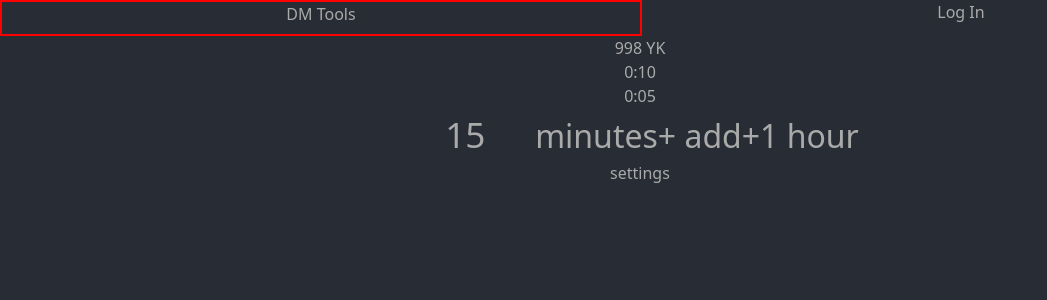
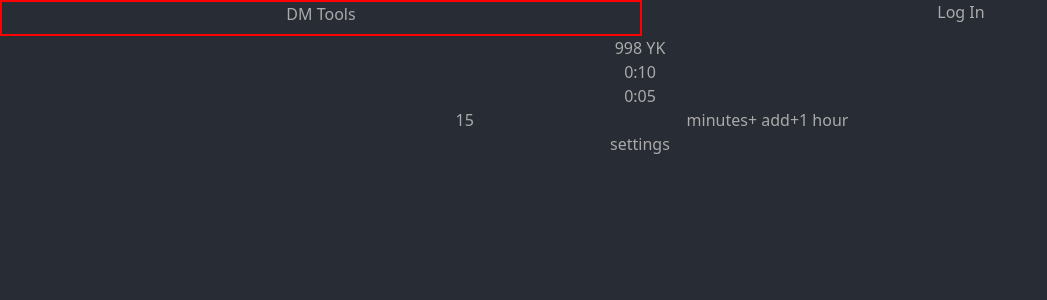
Before and after one commit to ignu/dm-tools, a React (Create React App) app: page / in a window 1280 px wide. Shown: the top 300 px of the page, without its empty margins (0-1047 px from the left). Built offline with nearby package versions, Linux system fonts and the light colour scheme; no server answers.

Commit message:
Add more tailwind

```diff
--- a/src/components/Timer.tsx
+++ b/src/components/Timer.tsx
@@ -2,19 +2,6 @@ import React, { useEffect, useState } from 'react';
 import styled from 'styled-components';
 import { getTime } from '../lib/dateUtil';
 import { useStore } from '../store';
-
-const TimerWrapper = styled.div`
-  font-size: 2em;
-  input {
-    font-size: 1.1em;
-    width: 90px;
-  }
-`;
-const ButtonWrapper = styled.div``;
-const DateDisplayWrapper = styled.div`
-  border: 1px solid #999;
-  background-color: #001;
-`;
 
 const DateDisplay = () => {
   const store = useStore((x) => x);
@@ -56,16 +43,16 @@ const Timer = () => {
     <>
       <DateDisplay />
       <h2>{getTime(seconds)}</h2>
-      <TimerWrapper>
-        <ButtonWrapper>
+      <div>
+        <div>
           <label>
             <input value={timeInterval} onChange={updateTimeInterval} type="number" />
             minutes
             <button onClick={updateTime}>+ add</button>
           </label>
           <button>+1 hour</button>
-        </ButtonWrapper>
-      </TimerWrapper>
+        </div>
+      </div>
     </>
   );
 };
```
Also changed, not shown: 2 other files (tests, documents, lock files or other folders).
